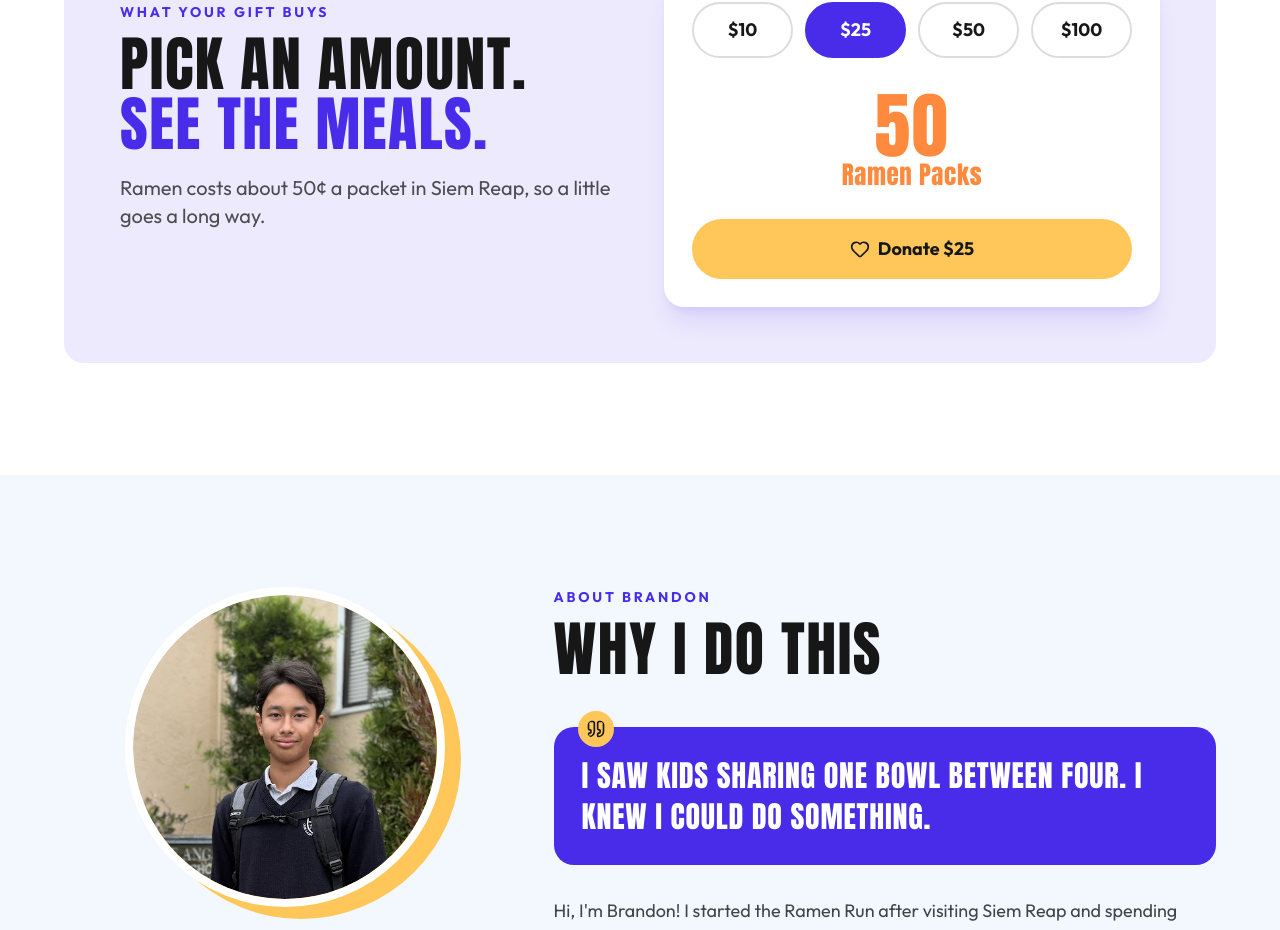
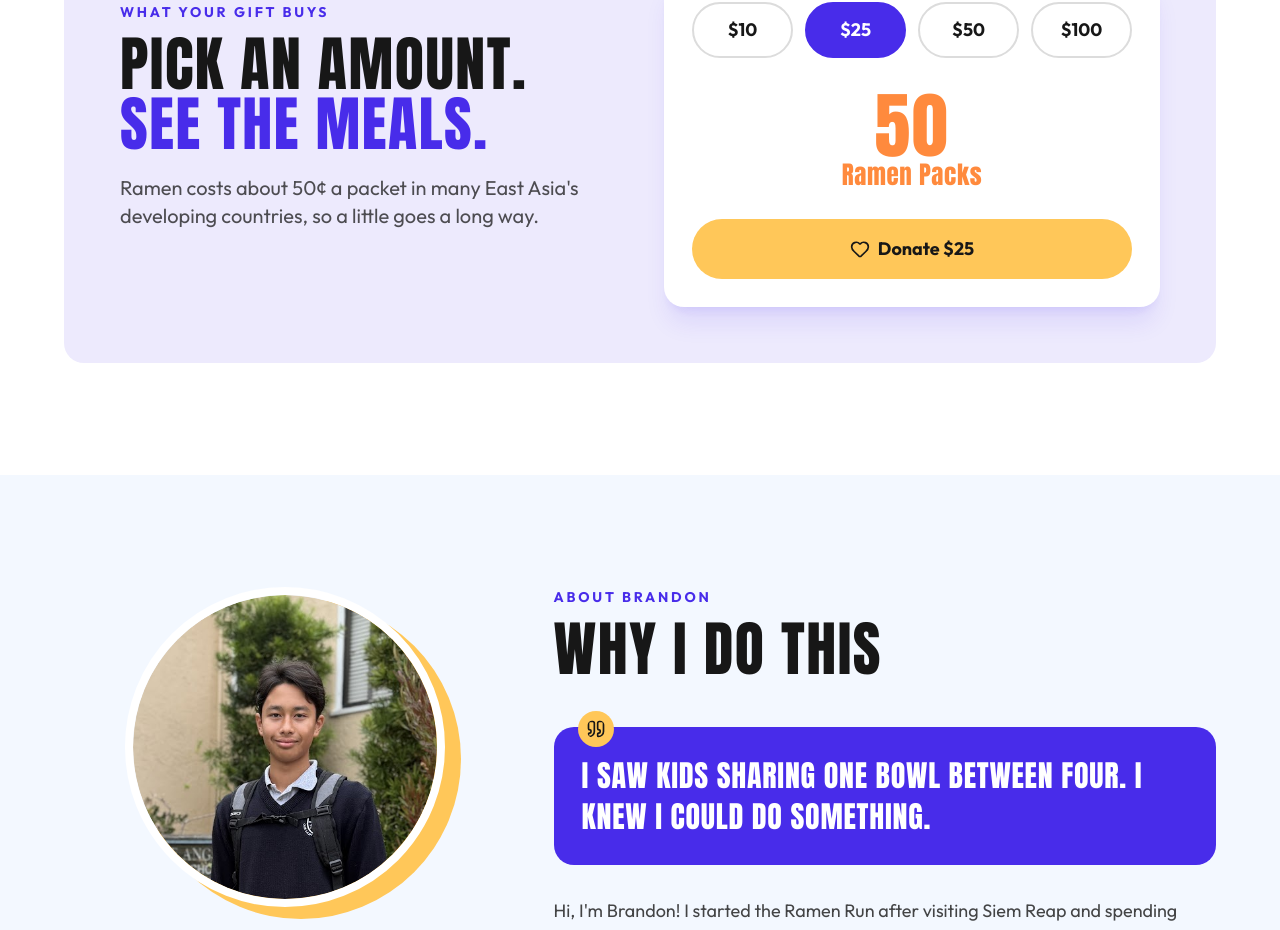
Before and after one commit to iampiotr/ramenrun, a React (Vite) app: page / in a window 1280 px wide. Shown: the part 3493-4423 px from the top of the page. Built offline with nearby package versions, Linux system fonts and the light colour scheme.

Commit message:
Describe the packet price across East Asia's developing countries.

```diff
--- a/src/components/GiftCalculator.tsx
+++ b/src/components/GiftCalculator.tsx
@@ -87,7 +87,7 @@ export function GiftCalculator() {
               Pick an amount. <span className="text-brand">See the meals.</span>
             </>
           }
-          intro={`Ramen costs about ${COST_PER_PACKET_USD * 100}¢ a packet in Siem Reap, so a little goes a long way.`}
+          intro={`Ramen costs about ${COST_PER_PACKET_USD * 100}¢ a packet in many East Asia's developing countries, so a little goes a long way.`}
         />
 
         <div className="rounded-card bg-white p-7 shadow-xl shadow-brand/10">
```
